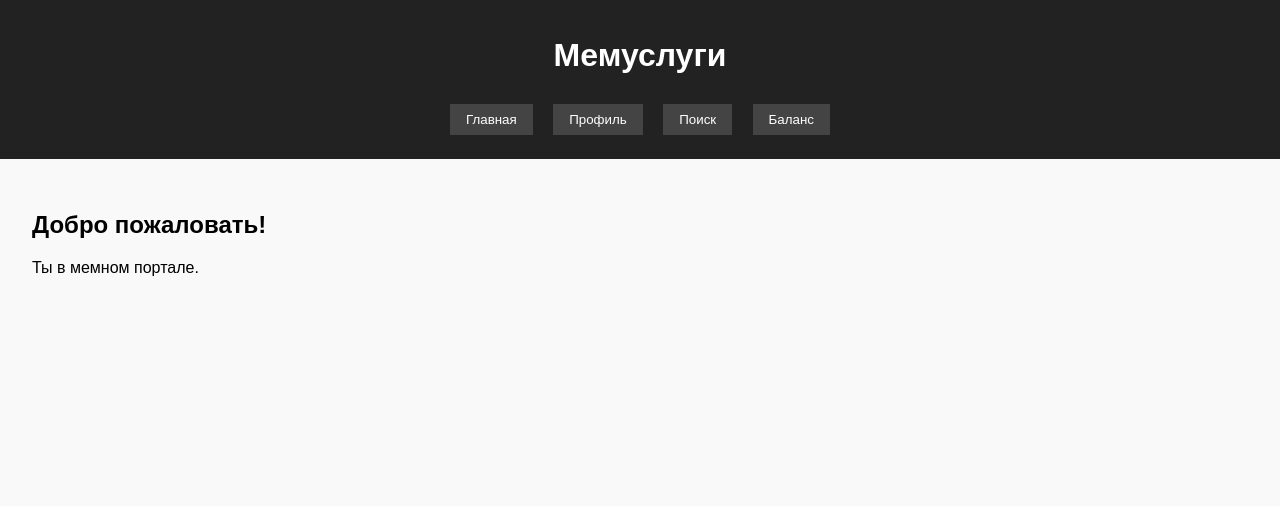
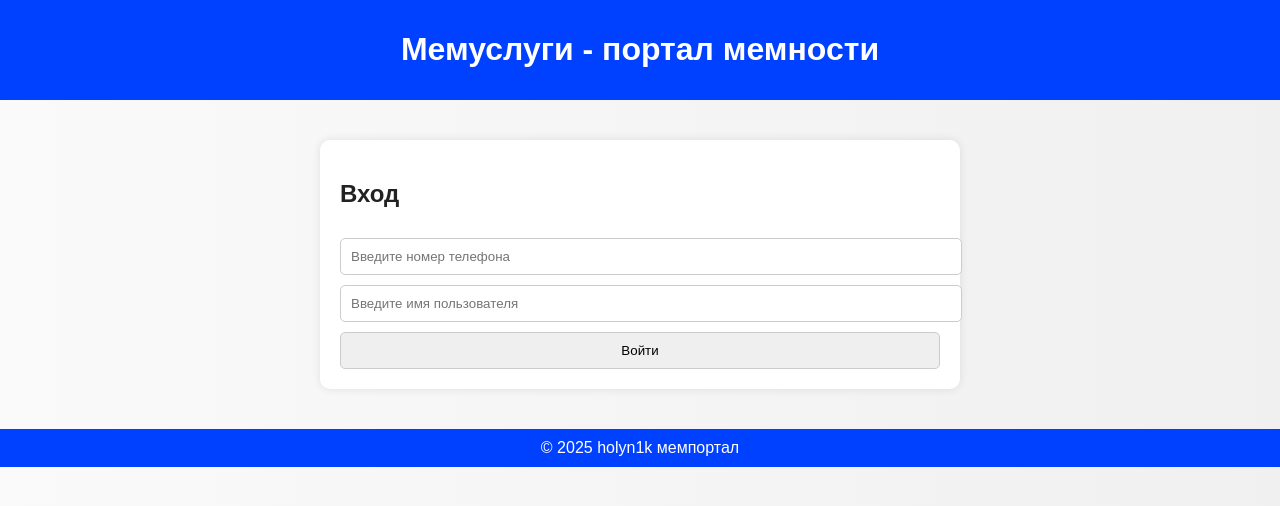
Before and after one commit to holyn1k/holyslygi, a plain HTML site: page index.html in a window 1280 px wide. Drawn offline with Linux system fonts and the light colour scheme.

Commit message:
Update index.html

```diff
--- a/index.html
+++ b/index.html
@@ -1,134 +1,72 @@
-<!DOCTYPE html>
-<html lang="ru">
+<!DOCTYPE html><html lang="ru">
 <head>
   <meta charset="UTF-8" />
-  <meta name="viewport" content="width=device-width, initial-scale=1.0"/>
-  <title>Мемуслуги</title>
+  <meta name="viewport" content="width=device-width, initial-scale=1.0" />
+  <title>Мемуслуги | holyslygi</title>
   <style>
     body {
-      font-family: sans-serif;
-      background: #f9f9f9;
+      font-family: Arial, sans-serif;
+      background: linear-gradient(to right, #fafafa, #f0f0f0);
       margin: 0;
       padding: 0;
+      color: #222;
     }
-
-    header {
-      background: #222;
-      color: #fff;
-      padding: 1rem;
+    header, footer {
+      background: #0040ff;
+      color: white;
+      padding: 10px 20px;
       text-align: center;
     }
-
-    nav button {
-      margin: 0.5rem;
-      padding: 0.5rem 1rem;
-      background: #444;
-      color: white;
-      border: none;
-      cursor: pointer;
+    .container {
+      padding: 20px;
     }
-
-    nav button:hover {
-      background: #666;
+    .login, .content, .menu {
+      max-width: 600px;
+      margin: 20px auto;
+      padding: 20px;
+      background: white;
+      border-radius: 10px;
+      box-shadow: 0 0 10px rgba(0,0,0,0.1);
     }
-
-    #content {
-      padding: 2rem;
+    input, button {
+      padding: 10px;
+      margin-top: 10px;
+      width: 100%;
+      border-radius: 5px;
+      border: 1px solid #ccc;
+    }
+    .hidden {
+      display: none;
+    }
+    .menu button {
+      width: auto;
+      margin: 5px;
     }
   </style>
 </head>
 <body>
   <header>
-    <h1>Мемуслуги</h1>
-    <nav>
-      <button onclick="navigate('home')">Главная</button>
-      <button onclick="navigate('profile')">Профиль</button>
-      <button onclick="navigate('search')">Поиск</button>
-      <button onclick="navigate('balance')">Баланс</button>
-    </nav>
-  </header>
+    <h1>Мемуслуги - портал мемности</h1>
+  </header>  <div class="container">
+    <div class="login" id="login">
+      <h2>Вход</h2>
+      <input type="text" id="phone" placeholder="Введите номер телефона" />
+      <input type="text" id="username" placeholder="Введите имя пользователя" />
+      <button onclick="login()">Войти</button>
+    </div><div class="content hidden" id="main">
+  <h2 id="greeting"></h2>
+  <p>Ваш баланс: <span id="balance"></span> руб.</p>
+  <label><input type="checkbox" id="anonToggle" onchange="toggleAnon()" /> Анонимный режим</label>
+  <div class="menu">
+    <button onclick="openService('паспорт')">Мемпаспорт</button>
+    <button onclick="openService('деньги')">МемДеньги</button>
+    <button onclick="openService('сообщения')">МемСообщения</button>
+    <button onclick="openService('поиск')">Поиск пользователей</button>
+  </div>
+  <div id="service"></div>
+</div>
 
-  <main id="content"></main>
-
-  <script>
-    function getCookie(name) {
-      const matches = document.cookie.match(new RegExp(
-        "(?:^|; )" + name.replace(/([$?*|{}\[\]\\\/\+^])/g, '\\$1') + "=([^;]*)"
-      ));
-      return matches ? decodeURIComponent(matches[1]) : null;
-    }
-
-    function setCookie(name, value, days = 365) {
-      const date = new Date();
-      date.setDate(date.getDate() + days);
-      document.cookie = `${name}=${encodeURIComponent(value)}; expires=${date.toUTCString()}; path=/`;
-    }
-
-    function getUserData() {
-      return {
-        username: getCookie('username') || 'Anon',
-        balance: parseFloat(getCookie('balance')) || 1.00,
-      };
-    }
-
-    function setUserData(data) {
-      setCookie('username', data.username);
-      setCookie('balance', data.balance);
-    }
-
-    function navigate(page) {
-      const content = document.getElementById('content');
-      const user = getUserData();
-
-      switch (page) {
-        case 'home':
-          content.innerHTML = `<h2>Добро пожаловать!</h2><p>Ты в мемном портале.</p>`;
-          break;
-
-        case 'profile':
-          content.innerHTML = `
-            <h2>Твой мемпаспорт</h2>
-            <p>Имя: ${user.username}</p>
-            <p>Баланс: ${user.balance.toFixed(2)} ₽</p>
-            <input id="newname" placeholder="Новое имя" />
-            <button onclick="updateName()">Сохранить</button>
-          `;
-          break;
-
-        case 'search':
-          content.innerHTML = `
-            <h2>Поиск пользователей</h2>
-            <input placeholder="Введите имя" />
-            <p>Фича в разработке.</p>
-          `;
-          break;
-
-        case 'balance':
-          content.innerHTML = `
-            <h2>Твой баланс</h2>
-            <p>${user.balance.toFixed(2)} ₽</p>
-            <button onclick="addBalance()">Пополнить</button>
-          `;
-          break;
-      }
-    }
-
-    function updateName() {
-      const input = document.getElementById('newname');
-      const user = getUserData();
-      user.username = input.value || user.username;
-      setUserData(user);
-      navigate('profile');
-    }
-
-    function addBalance() {
-      const user = getUserData();
-      user.balance += 5.00;
-      setUserData(user);
-      navigate('balance');
-    }
-
-    navigate('home');
-  </script>
-</body>
-  </html>
+  </div>  <footer>
+    &copy; 2025 holyn1k мемпортал
+  </footer>  <script src="script.js"></script></body>
+</html>
```
